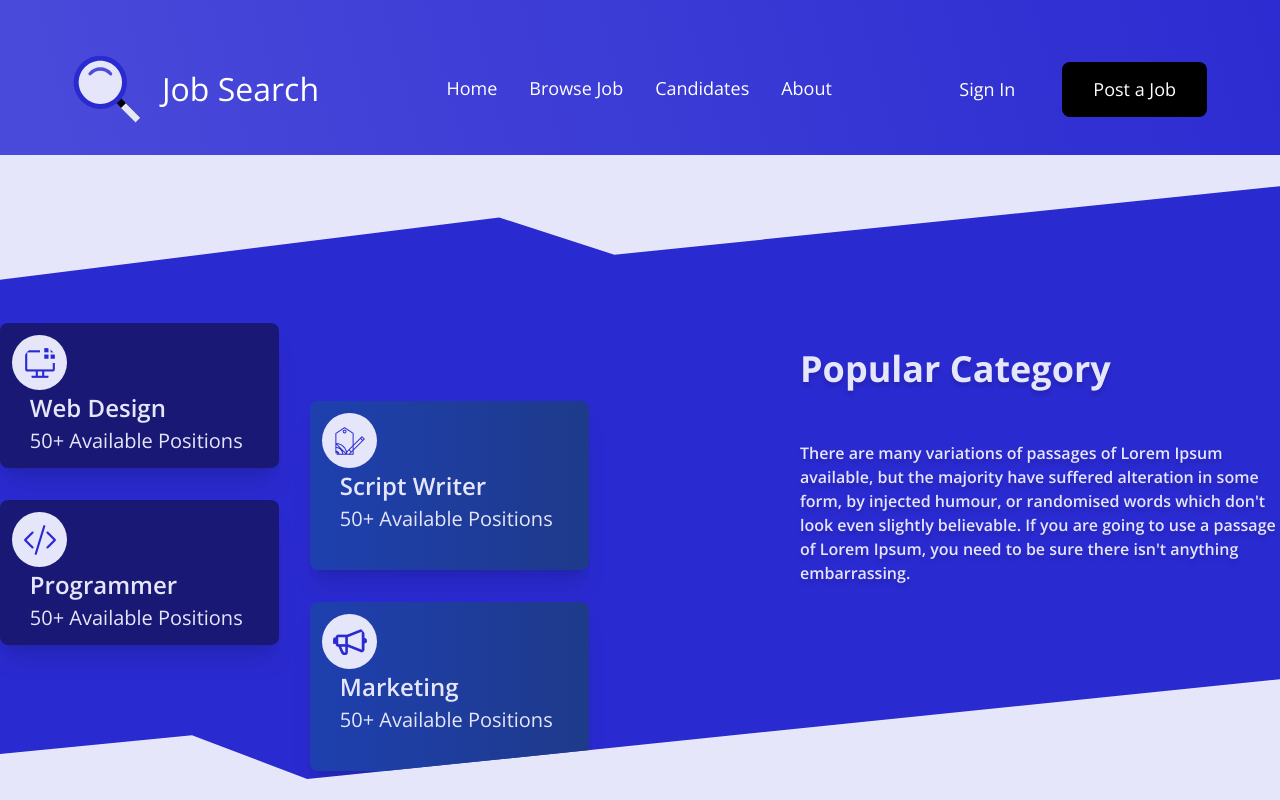
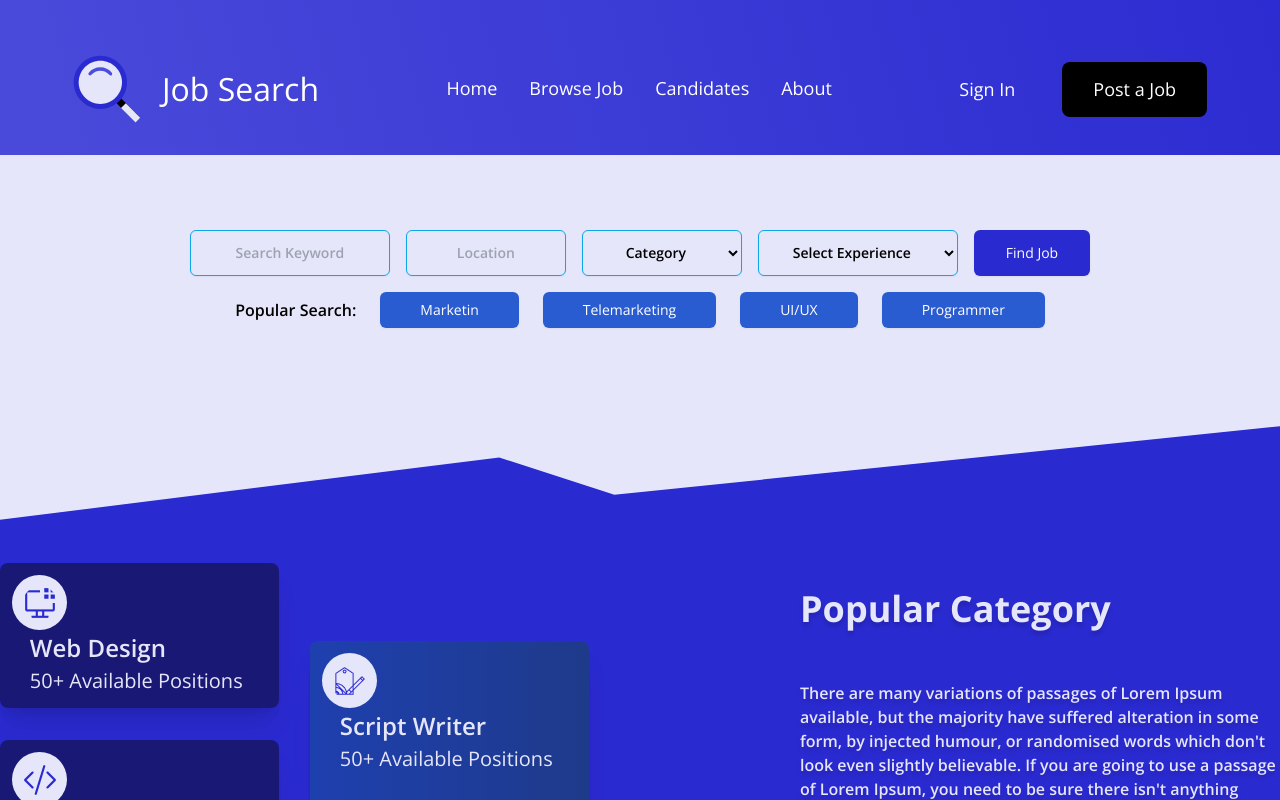
Before and after one commit to nicotolini/Ong-Project, a React (Vite) app: page / in a window 1280 px wide. Shown: the top 800 px of the page. Built offline with nearby package versions, Linux system fonts and the light colour scheme.

Commit message:
Section popularSearch+buttonPSearch

```diff
--- /dev/null
+++ b/src/component/ButtonPSearch.jsx
@@ -0,0 +1,14 @@
+import React from 'react'
+import { Link } from 'react-router-dom'
+
+const ButtonPSearch = ({children, to}) => {
+  return (
+    <Link to={to}>
+    <button className='bg-violet-300 text-white-100 px-10 py-2 rounded-md text-sm shadow-sm'>
+        {children}
+    </button>
+    </Link>
+  )
+}
+
+export default ButtonPSearch
--- /dev/null
+++ b/src/component/PopularSearch.jsx
@@ -0,0 +1,101 @@
+
+import React  from 'react'
+import Input from './Input'
+import { useState } from 'react'
+import ButtonPSearch from './ButtonPSearch';
+
+const PopularSearch = () => {
+    const [keyword, setKeyword] = useState();
+    const [location, setLocation] = useState();
+    const [category, setCategory] = useState();
+    const [experience, setExperience] = useState();
+  return (
+    <section className='bg-violet-100 h-[30vh]'>
+        <div className='h-full flex flex-col justify-center'>
+      <div className='flex gap-4  container mx-auto items-end justify-center'>
+        <Input className="w-full max-w-[200px] border mt-1 block  px-3 py-3 bg-transparent font-semibold border-sky-500 rounded-md text-sm shadow-sm  focus:outline-none  text-center"
+        placeholder={"Search Keyword"}
+        type="text"
+        value={keyword}
+        handleOnChange={(e) => {setKeyword(e.target.value);}}
+        />
+        <Input className="w-full max-w-[160px] border mt-1 block  px-3 py-3 bg-transparent font-semibold border-sky-500 rounded-md text-sm shadow-sm  focus:outline-none  text-center"
+        placeholder={"Location"}
+        type="text"
+        value={location}
+        handleOnChange={(e) => {setLocation(e.target.value);}}
+        />
+        <select
+              value={category}
+              onChange={e =>setCategory(e.target.value)}
+              id="gender"
+              className="w-full max-w-[160px] h-[46px] border  mt-1 block  px-3  bg-transparent font-semibold border-sky-500 rounded-md text-sm shadow-sm  focus:outline-none  text-center"
+            >
+              <option hidden>Category</option>
+              <option
+                value="ui/ux"
+              >
+                UI/UX
+              </option>
+              <option
+                value=""
+              >
+                asdasd
+              </option>
+            </select>
+            <select
+              value={experience}
+              onChange={e =>setExperience(e.target.value)}
+              id="gender"
+              className="w-full max-w-[200px] h-[46px] border  mt-1 block  px-3  bg-transparent font-semibold  border-sky-500 rounded-md text-sm shadow-sm placeholder-slate-400 focus:outline-none  text-center"
+            >
+              <option hidden>Select Experience</option>
+              <option
+                value="1"
+              >
+                1 Year
+              </option>
+              <option
+                value="2"
+              >
+                +2 Year
+              </option>
+              <option
+                value="3"
+              >
+                +3 Year
+              </option>
+              <option
+                value="4"
+              >
+                +4 Year
+              </option>
+            </select>
+            <button className='px-8 py-[13px] rounded-md text-sm shadow-sm text-white-100 bg-violet-500'>
+                Find Job
+            </button>
+      </div>
+      <div className='container mx-auto flex justify-center gap-6 items-center mt-4'>
+        <h4 className='font-semibold'>Popular Search:</h4>
+        <ButtonPSearch  to="/">
+        Marketin
+        </ButtonPSearch>
+
+        <ButtonPSearch to="/">
+        Telemarketing
+        </ButtonPSearch>
+
+        <ButtonPSearch to="/">
+        UI/UX
+        </ButtonPSearch>
+
+        <ButtonPSearch to="/">
+        Programmer
+        </ButtonPSearch>
+      </div>
+      </div>
+    </section>
+  )
+}
+
+export default PopularSearch
--- a/src/screen/Home.jsx
+++ b/src/screen/Home.jsx
@@ -2,6 +2,7 @@ import React from "react";
 import Footer from "../component/Footer";
 import { Navbar } from "../component/Navbar";
 import PopularCategories from "../component/PopularCategories";
+import PopularSearch from "../component/PopularSearch";
 import TopCompanies from "../component/TopCompanies";
 import { Loking } from "./Loking";
 import { Testimonial } from "./Testimonial";
@@ -10,7 +11,7 @@ const Home = () => {
   return (
     <>
       <Navbar />
-
+      <PopularSearch/>
       <PopularCategories />
       <TopCompanies />
       <Loking />
--- a/tailwind.config.cjs
+++ b/tailwind.config.cjs
@@ -13,6 +13,7 @@ module.exports = {
           50: "rgba(42, 42, 209, 0.2)",
           100: "#E6E6FA",
           200: "#4D4DDB",
+          300: "#2A5CD1",
           500: "#2A2AD1",
           600: "#191975",
           gradient: "linear-gradient(255.2deg, #2A2AD1 -5.67%, #4D4DDB 108.81%)",
```
